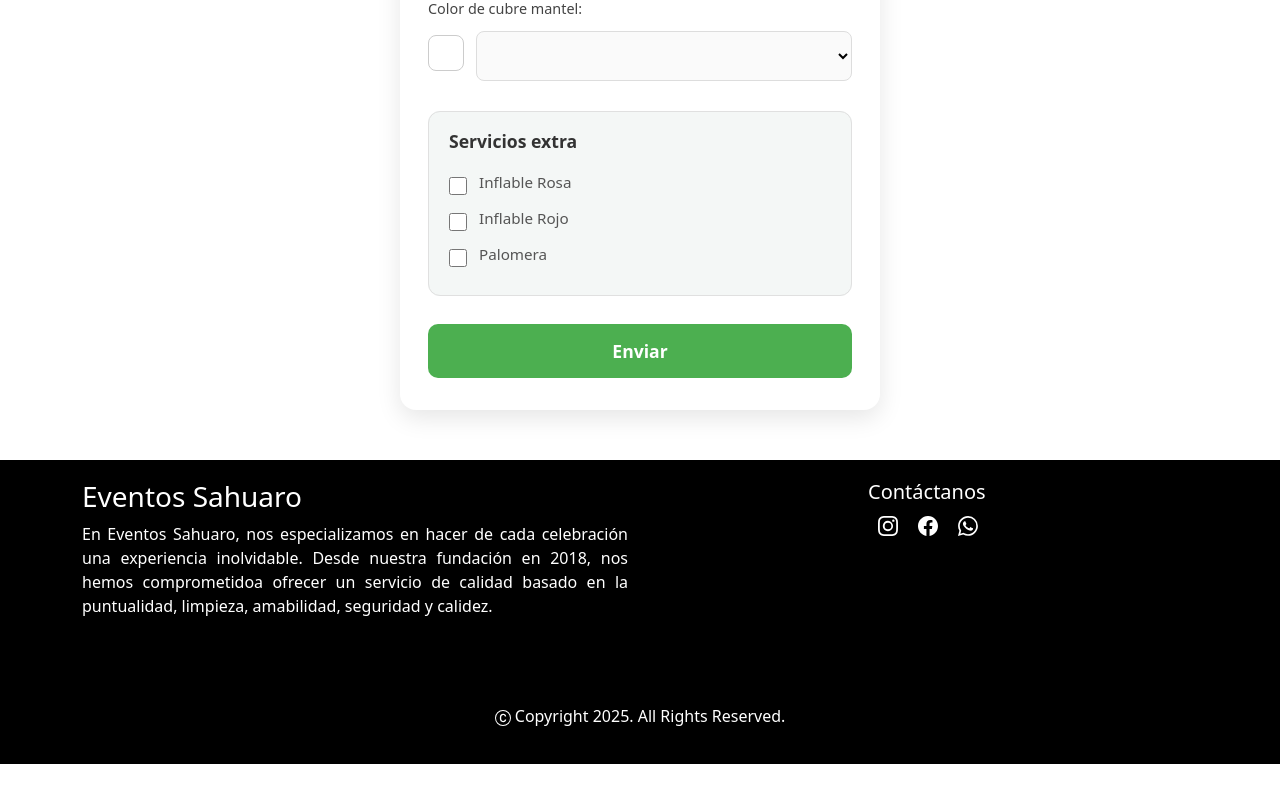
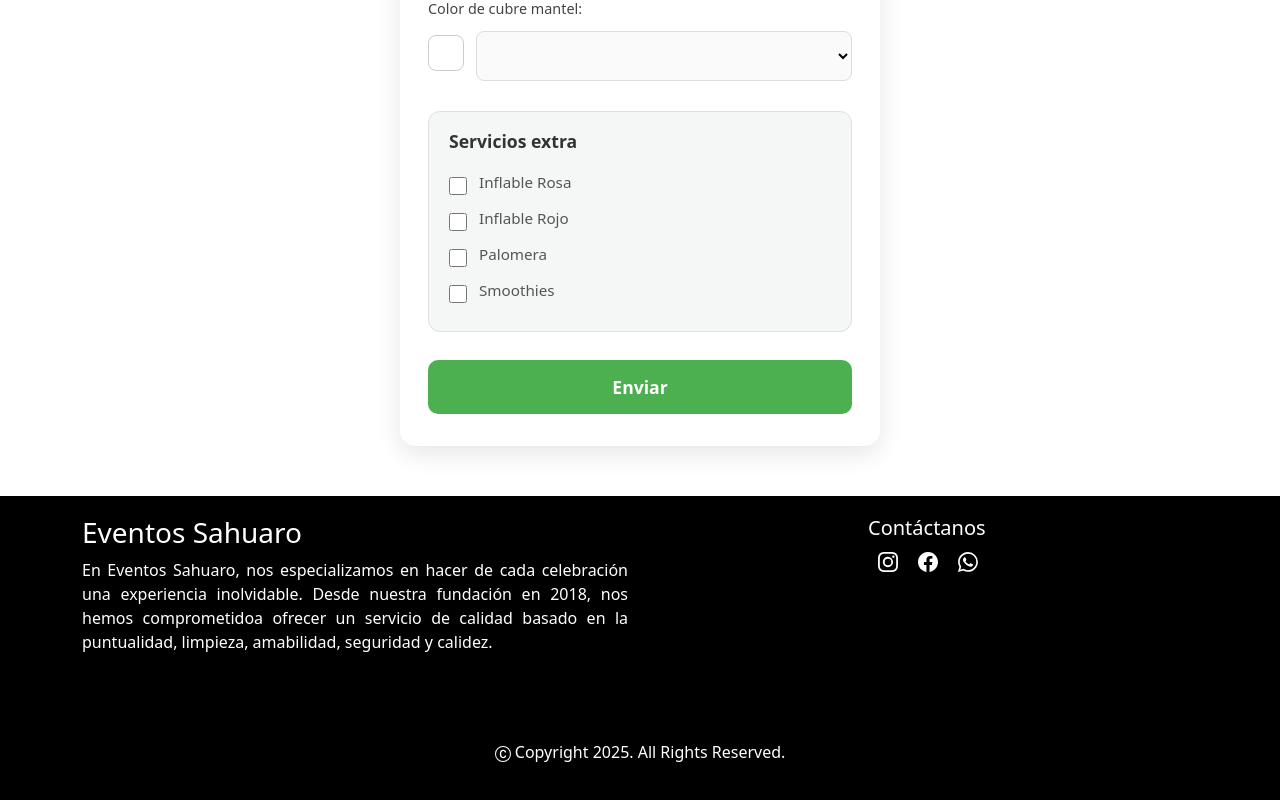
Before and after one commit to AngelStrg/Eventos_sahuaro, an Angular app: page /app-reservation in a window 1280 px wide. Shown: the part 1085-1885 px from the top of the page. Before the commit the page ends 1849 px from the top, so only its background shows below. Built offline with nearby package versions, Linux system fonts and the light colour scheme.

Commit message:
CADA VEZ

```diff
--- a/src/app/components/reservation/reservation.component.html
+++ b/src/app/components/reservation/reservation.component.html
@@ -70,7 +70,7 @@
     <!-- NUEVA SECCIÓN: Horas extra -->
     <label *ngIf="horaInicio">
       Horas extra:
-      <select [(ngModel)]="horasExtras" name="horasExtras" (change)="actualizarHoraFin()">
+      <select [(ngModel)]="horasExtras" name="horasExtras" (ngModelChange)="onHorasExtrasChange($event)">
         <option *ngFor="let h of obtenerHorasExtraDisponibles()" [value]="h">
           {{ h }} hora{{ h === 1 ? '' : 's' }}
         </option>
@@ -132,6 +132,17 @@
         />
         Palomera
       </label>
+<label>
+  <input
+    type="checkbox"
+    (change)="toggleExtra('Smoothies', $event)"
+    name="extras"
+    value="Smoothies"
+  />
+  Smoothies
+</label>
+
+
     </fieldset>
 
     <div class="mensaje-general" *ngIf="mensajeGeneral">{{ mensajeGeneral }}</div>
--- a/src/app/components/reservation/reservation.component.ts
+++ b/src/app/components/reservation/reservation.component.ts
@@ -105,6 +105,12 @@ export class ReservationComponent {
     return Array.from({ length: maxExtras + 1 }, (_, i) => i); // [0,1,2,...]
   }
 
+  // **CORRECCIÓN: método para actualizar horasExtras y refrescar horaFin**
+  onHorasExtrasChange(valor: any) {
+    this.horasExtras = Number(valor) || 0;
+    this.actualizarHoraFin();
+  }
+
   enviarFormulario() {
     this.errorNombre = '';
     this.errorCorreo = '';
```
